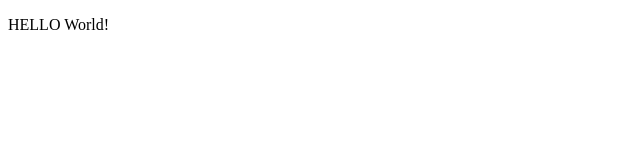
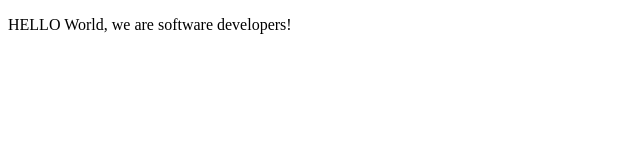
Before and after one commit to ahmidou09/new_project, a plain HTML site: page index.html in a window 1280 px wide. Shown: the whole page, without its empty margins (0-640 px from the left). Drawn offline with Linux system fonts and the light colour scheme.

Commit message:
change 1

```diff
--- a/index.html
+++ b/index.html
@@ -8,7 +8,7 @@
 </head>
 <body>
     <p>
-        HELLO World!
+        HELLO World, we are software developers!
     </p>
 </body>
 </html>
```
